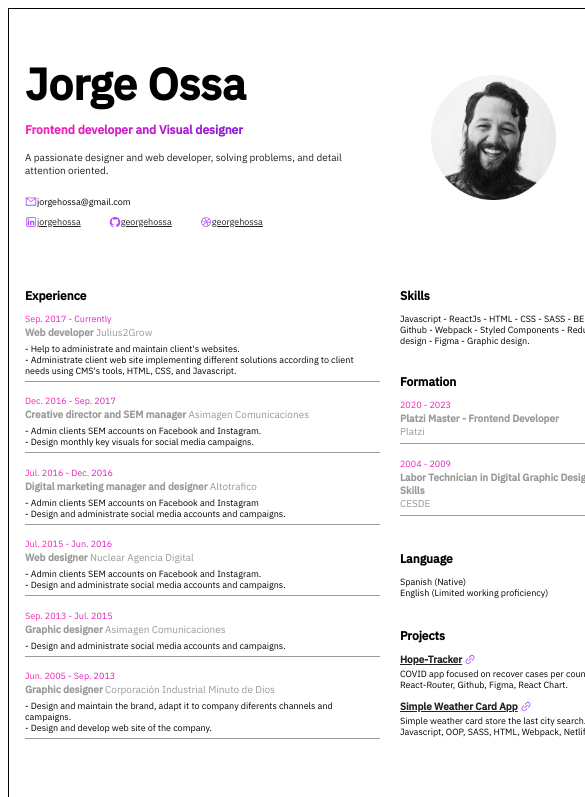
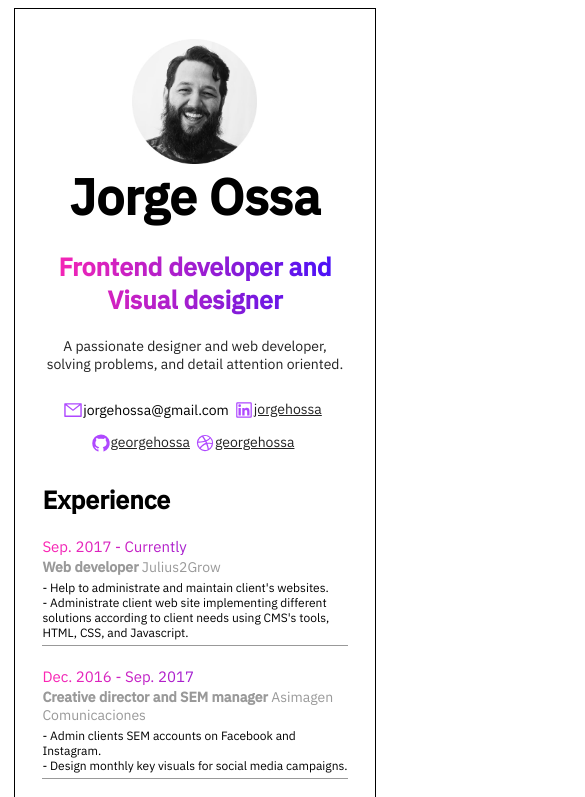
Before and after one commit to ivelinmegdanov/DevLabs-HTML-CSS, a plain HTML site: page index.html in a window 390 px wide. Shown: the top 797 px of the page, 585 px wide, since content can reach past the window. Drawn offline with Linux system fonts and the light colour scheme.

Commit message:
Responsive design

```diff
--- a/style.css
+++ b/style.css
@@ -167,3 +167,82 @@ h2.formations {
   font-weight: bold;
   text-decoration: underline;
 }
+
+/* Tablets and phones */
+@media (max-width: 768px) {
+  h1 {
+    font-size: 50px;
+  }
+  h2 {
+    font-size: 25px;
+  }
+  a {
+    font-size: 14px;
+  }
+  img {
+    width: 20px;
+  }
+
+  .body {
+    width: 96%;
+    height: 100%;
+    padding: 10px 0px 10px 0px;
+  }
+  .header {
+    margin-bottom: 10px;
+  }
+  .container {
+    flex-direction: column-reverse;
+    align-items: center;
+  }
+  .header__content {
+    text-align: center;
+    width: 85%;
+  }
+  .header-p {
+    font-size: 14px;
+  }
+  .imgandtext p {
+    font-size: 14px;
+  }
+  .imgandtext.grow {
+    margin-right: 5px;
+  }
+  .imgandtext {
+    margin-right: 5px;
+  }
+  .social {
+    flex-wrap: wrap;
+    justify-content: center;
+    align-items: center;
+  }
+  .info {
+    gap: 0px;
+    flex-direction: column;
+    align-items: center;
+  }
+  .info__experience {
+    width: 85%;
+  }
+  .info__other {
+    width: 85%;
+  }
+  p.date {
+    font-size: 15px;
+  }
+  p.qualification {
+    font-size: 14px;
+  }
+  p.experience__skill {
+    font-size: 12px;
+  }
+  p.information {
+    font-size: 14px;
+  }
+  .skill__information {
+    font-size: 14px;
+  }
+  .project__clickable {
+    font-size: 16px;
+  }
+}
```
